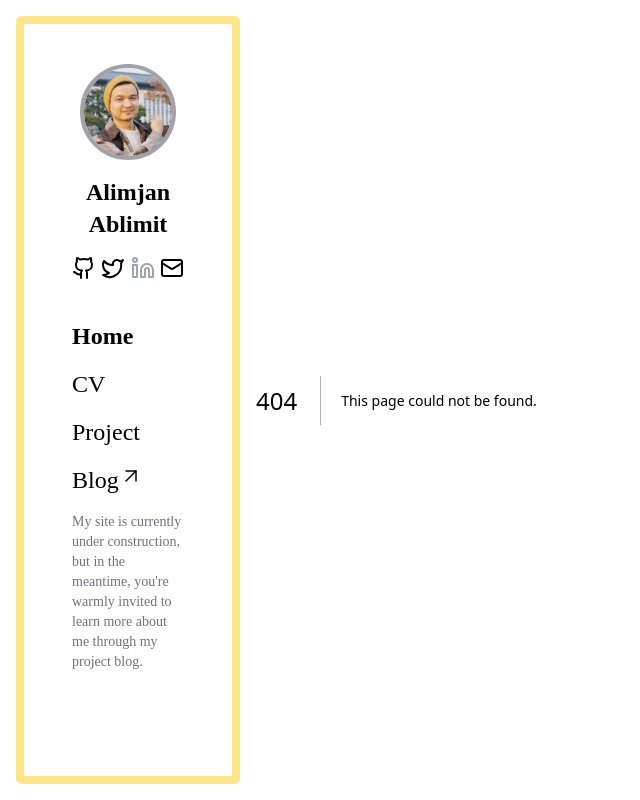
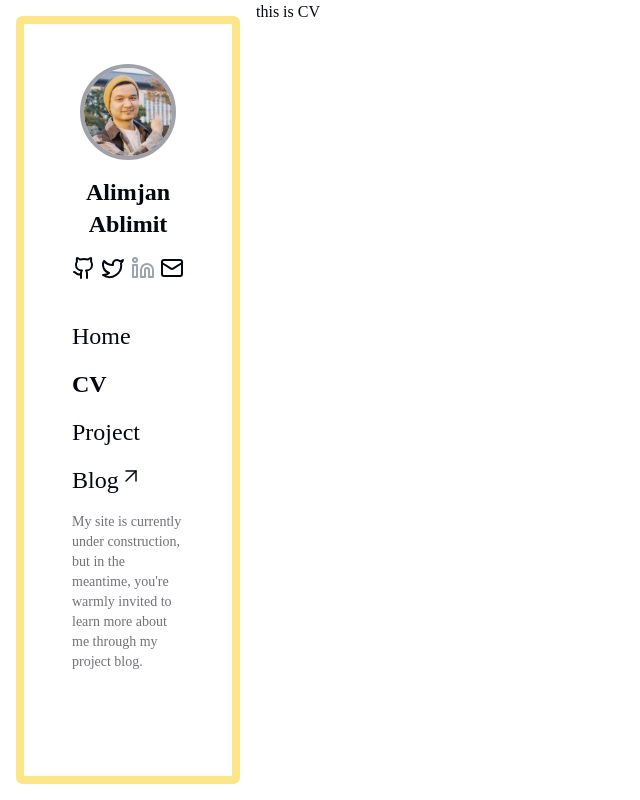
Before and after one commit to Alimjan2013/is-ali, a Next.js app: page /cv in a window 1280 px wide. Before the commit this address had no page. Shown: the whole page, without its empty margins (0-640 px from the left). Built offline with nearby package versions, Linux system fonts and the light colour scheme.

Commit message:
feat: add route

```diff
--- /dev/null
+++ b/app/cv/page.tsx
@@ -0,0 +1,5 @@
+export default function Cv(){
+return(
+    <div> this is CV</div>
+)
+}
--- a/app/menu.tsx
+++ b/app/menu.tsx
@@ -1,3 +1,5 @@
+'use client'
+import { usePathname } from 'next/navigation'
 import Image from "next/image";
 import Link from "next/link";
 import {
@@ -31,6 +33,7 @@ export default function Menu() {
 }
 
 function MenuContent() {
+  const pathname = usePathname()
   return (
     <div className="space-y-6 md:border-8 border-4 rounded-md border-amber-200 lg:px-8 xl:px-12 px-6 grow flex-col items-center md:py-10  py-6 lg:m-4 m-2 lg:space-y-10">
       <div className="space-y-4 flex flex-col items-center w-full">
@@ -60,10 +63,10 @@ function MenuContent() {
       </div>
 
       <div className="space-y-4 flex flex-1 flex-col items-center md:items-start w-full font-medium text-2xl ">
-        <Link aria-disabled className="font-bold" href={"#"}>
+        <Link aria-disabled={pathname === '/'} className={`${pathname==='/'?'font-bold':" "} `} href={"/"}>
           Home
         </Link>
-        <Link href={"#"}> CV</Link>
+        <Link aria-disabled={pathname === '/cv'} className={`${pathname==='/cv'?'font-bold':" "} `}  href={"/cv"}> CV</Link>
         <Link href={"#"}> Project</Link>
         <Link
           className="flex"
--- a/app/page.tsx
+++ b/app/page.tsx
@@ -1,6 +1,3 @@
-import Image from "next/image";
-import Link from "next/link";
-
 export default function Home() {
   return (
     <main className="flex flex-1 flex-col items-center justify-center space-y-2">
```
